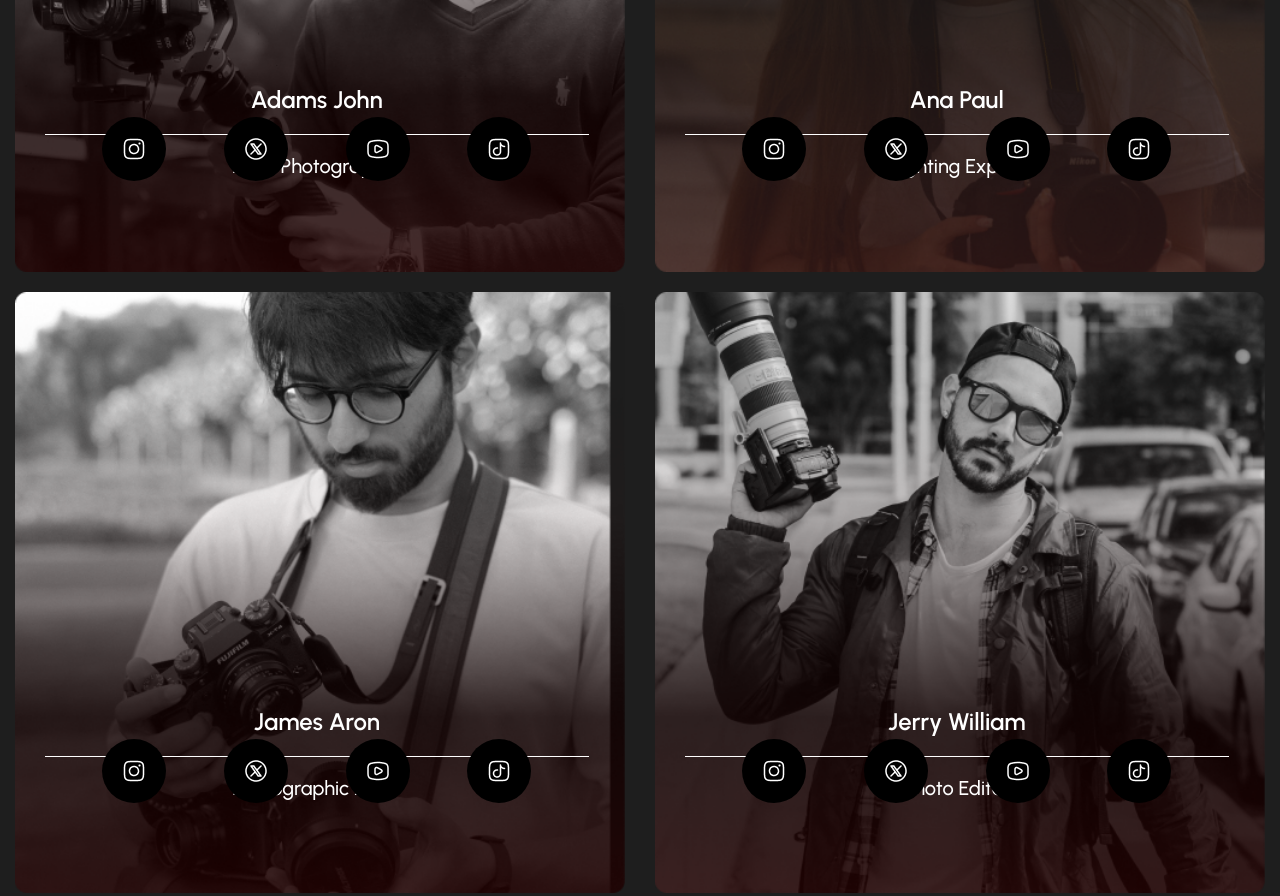
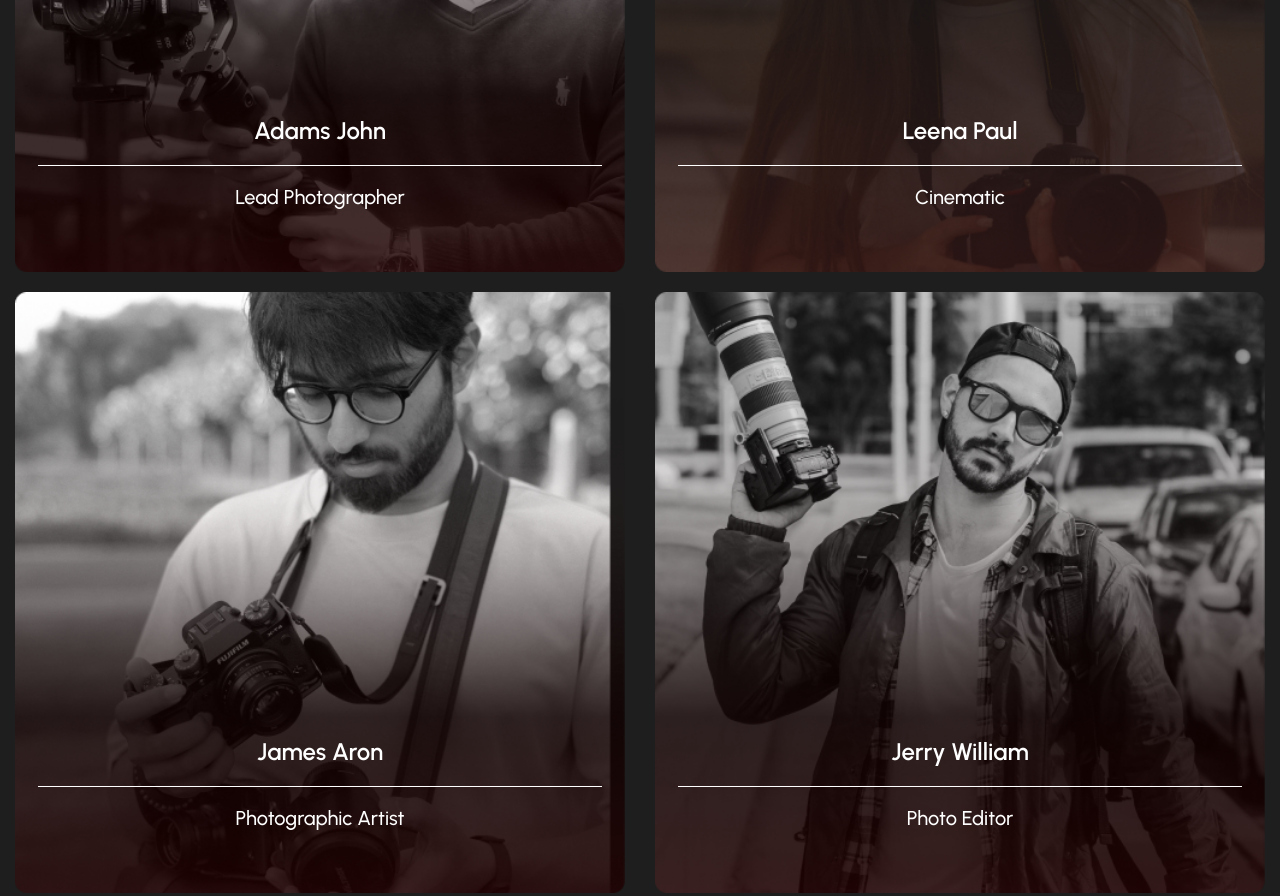
Before and after one commit to rohanad1561/FOCALE-Tailwind, a website: page about.html in a window 1280 px wide. Shown: the part 2660-3556 px from the top of the page. Drawn offline with nearby package versions, Linux system fonts and the light colour scheme.

Commit message:
seven commit

```diff
--- a/about.html
+++ b/about.html
@@ -240,8 +240,7 @@
     <!-- Team Section----------- -->
     <section class="team-section py-15 xs:py-25">
       <div class="container">
-        <div
-          class="sub-hd text-center text-[15px] md:text-[18px] tracking-normal! xs:tracking-[2px]"
+        <div class="sub-hd text-center text-[15px] md:text-[18px] tracking-normal! xs:tracking-[2px]"
         >
           The Soul Behind the Lens
         </div>
@@ -251,8 +250,8 @@
           Pro-team
         </div>
         <div class="team-card flex flex-wrap -mx-3.75 overflow-hidden">
-          <div
-            class="m-card relative w-full lg:w-1/2 2xl:w-[33.33%] px-3.75 mb-5 overflow-hidden"
+
+          <div class="m-card relative w-full lg:w-1/2 2xl:w-[33.33%] px-3.75 mb-5 overflow-hidden"
           >
             <div class="team-img">
               <img
@@ -261,21 +260,22 @@
                 alt=""
               />
             </div>
-            <div class="member-data absolute w-[85%] bottom-[15%] left-[7%]">
+            <div class="member-data z-99 flex flex-col items-center justify-end absolute h-full bottom-0 left-0 right-0 px-[38px] pb-[60px] transition-all dduration-2000 ease-linear"
+            >
               <div
                 class="m-name text-center font-urbanist text-[24px] font-semibold text-white"
               >
                 Adams John
               </div>
-              <div class="m-line h-[1px] bg-white my-4"></div>
+              <div class="m-line h-[1px] w-full bg-white my-4"></div>
               <div
                 class="m-positon text-center font-urbanist text-[20px] font-medium text-white"
               >
                 Lead Photographer
               </div>
             </div>
-            <div
-              class="team-social-link absolute w-[85%] bottom-[15%] left-[7%]"
+
+            <div class="team-social-link z-40 absolute w-[85%] bottom-[-100%] left-[7%] transition-all duration-300 ease-linear opacity-0"
             >
               <ul class="flex flex-row items-center justify-evenly mt-5">
                 <li
@@ -312,8 +312,7 @@
               </ul>
             </div>
           </div>
-          <div
-            class="m-card relative w-full lg:w-1/2 2xl:w-[33.33%] px-3.75 mb-5 overflow-hidden"
+          <div class="m-card relative w-full lg:w-1/2 2xl:w-[33.33%] px-3.75 mb-5 overflow-hidden"
           >
             <div class="team-img">
               <img
@@ -322,21 +321,22 @@
                 alt=""
               />
             </div>
-            <div class="member-data absolute w-[85%] bottom-[15%] left-[7%]">
+            <div class="member-data z-99 flex flex-col items-center justify-end absolute h-full bottom-0 left-0 right-0 px-[38px] pb-[60px] transition-all dduration-2000 ease-linear"
+            >
               <div
                 class="m-name text-center font-urbanist text-[24px] font-semibold text-white"
               >
-                Ana Paul
+                Leena Paul
               </div>
-              <div class="m-line h-[1px] bg-white my-4"></div>
+              <div class="m-line h-[1px] w-full bg-white my-4"></div>
               <div
                 class="m-positon text-center font-urbanist text-[20px] font-medium text-white"
               >
-                Lighting Expert
+               Cinematic
               </div>
             </div>
-            <div
-              class="team-social-link absolute w-[85%] bottom-[15%] left-[7%]"
+
+            <div class="team-social-link z-40 absolute w-[85%] bottom-[-100%] left-[7%] transition-all duration-300 ease-linear opacity-0"
             >
               <ul class="flex flex-row items-center justify-evenly mt-5">
                 <li
@@ -373,8 +373,7 @@
               </ul>
             </div>
           </div>
-          <div
-            class="m-card relative w-full lg:w-1/2 2xl:w-[33.33%] px-3.75 mb-5 overflow-hidden"
+          <div class="m-card relative w-full lg:w-1/2 2xl:w-[33.33%] px-3.75 mb-5 overflow-hidden"
           >
             <div class="team-img">
               <img
@@ -383,21 +382,21 @@
                 alt=""
               />
             </div>
-            <div class="member-data absolute w-[85%] bottom-[15%] left-[7%]">
+            <div class="member-data z-99 flex flex-col items-center justify-end absolute h-full bottom-0 left-0 right-0 px-[38px] pb-[60px] transition-all dduration-2000 ease-linear"
+            >
               <div
                 class="m-name text-center font-urbanist text-[24px] font-semibold text-white"
               >
                 James Aron
               </div>
-              <div class="m-line h-[1px] bg-white my-4"></div>
+              <div class="m-line h-[1px] w-full bg-white my-4"></div>
               <div
                 class="m-positon text-center font-urbanist text-[20px] font-medium text-white"
               >
                 Photographic Artist
-              </div>
             </div>
-            <div
-              class="team-social-link absolute w-[85%] bottom-[15%] left-[7%]"
+
+            <div class="team-social-link z-40 absolute w-[85%] bottom-[-100%] left-[7%] transition-all duration-300 ease-linear opacity-0"
             >
               <ul class="flex flex-row items-center justify-evenly mt-5">
                 <li
@@ -434,8 +433,9 @@
               </ul>
             </div>
           </div>
-          <div
-            class="m-card relative w-full lg:w-1/2 2xl:w-[33.33%] px-3.75 mb-5 overflow-hidden"
+
+        </div>
+          <div class="m-card relative w-full lg:w-1/2 2xl:w-[33.33%] px-3.75 mb-5 overflow-hidden"
           >
             <div class="team-img">
               <img
@@ -444,21 +444,22 @@
                 alt=""
               />
             </div>
-            <div class="member-data absolute w-[85%] bottom-[15%] left-[7%]">
+            <div class="member-data z-99 flex flex-col items-center justify-end absolute h-full bottom-0 left-0 right-0 px-[38px] pb-[60px] transition-all dduration-2000 ease-linear"
+            >
               <div
                 class="m-name text-center font-urbanist text-[24px] font-semibold text-white"
               >
-                Jerry William
+               Jerry William
               </div>
-              <div class="m-line h-[1px] bg-white my-4"></div>
+              <div class="m-line h-[1px] w-full bg-white my-4"></div>
               <div
                 class="m-positon text-center font-urbanist text-[20px] font-medium text-white"
               >
                 Photo Editor
               </div>
             </div>
-            <div
-              class="team-social-link absolute w-[85%] bottom-[15%] left-[7%]"
+
+            <div class="team-social-link z-40 absolute w-[85%] bottom-[-100%] left-[7%] transition-all duration-300 ease-linear opacity-0"
             >
               <ul class="flex flex-row items-center justify-evenly mt-5">
                 <li
@@ -495,8 +496,7 @@
               </ul>
             </div>
           </div>
-          <div
-            class="m-card relative w-full lg:w-1/2 2xl:w-[33.33%] px-3.75 mb-5 overflow-hidden"
+          <div class="m-card relative w-full lg:w-1/2 2xl:w-[33.33%] px-3.75 mb-5 overflow-hidden"
           >
             <div class="team-img">
               <img
@@ -505,21 +505,22 @@
                 alt=""
               />
             </div>
-            <div class="member-data absolute w-[85%] bottom-[15%] left-[7%]">
+            <div class="member-data z-99 flex flex-col items-center justify-end absolute h-full bottom-0 left-0 right-0 px-[38px] pb-[60px] transition-all dduration-2000 ease-linear"
+            >
               <div
                 class="m-name text-center font-urbanist text-[24px] font-semibold text-white"
               >
-                John Alen
+                Chrish John
               </div>
-              <div class="m-line h-[1px] bg-white my-4"></div>
+              <div class="m-line h-[1px] w-full bg-white my-4"></div>
               <div
                 class="m-positon text-center font-urbanist text-[20px] font-medium text-white"
               >
-                Videographer
+               Videographer
               </div>
             </div>
-            <div
-              class="team-social-link absolute w-[85%] bottom-[15%] left-[7%]"
+
+            <div class="team-social-link z-40 absolute w-[85%] bottom-[-100%] left-[7%] transition-all duration-300 ease-linear opacity-0"
             >
               <ul class="flex flex-row items-center justify-evenly mt-5">
                 <li
@@ -556,8 +557,7 @@
               </ul>
             </div>
           </div>
-          <div
-            class="m-card relative w-full lg:w-1/2 2xl:w-[33.33%] px-3.75 mb-5 overflow-hidden"
+          <div class="m-card relative w-full lg:w-1/2 2xl:w-[33.33%] px-3.75 mb-5 overflow-hidden"
           >
             <div class="team-img">
               <img
@@ -566,8 +566,7 @@
                 alt=""
               />
             </div>
-            <div
-              class="member-data z-99 flex flex-col items-center justify-end absolute h-full bottom-0 left-0 right-0 px-[38px] pb-[60px] transition-all dduration-2000 ease-linear"
+            <div class="member-data z-99 flex flex-col items-center justify-end absolute h-full bottom-0 left-0 right-0 px-[38px] pb-[60px] transition-all dduration-2000 ease-linear"
             >
               <div
                 class="m-name text-center font-urbanist text-[24px] font-semibold text-white"
@@ -582,8 +581,7 @@
               </div>
             </div>
 
-            <div
-              class="team-social-link z-40 absolute w-[85%] bottom-[-100%] left-[7%] transition-all duration-300 ease-linear opacity-0"
+            <div class="team-social-link z-40 absolute w-[85%] bottom-[-100%] left-[7%] transition-all duration-300 ease-linear opacity-0"
             >
               <ul class="flex flex-row items-center justify-evenly mt-5">
                 <li
@@ -620,7 +618,6 @@
               </ul>
             </div>
           </div>
-        </div>
       </div>
     </section>
     <!-- Testimonial Section ------------------>
```
